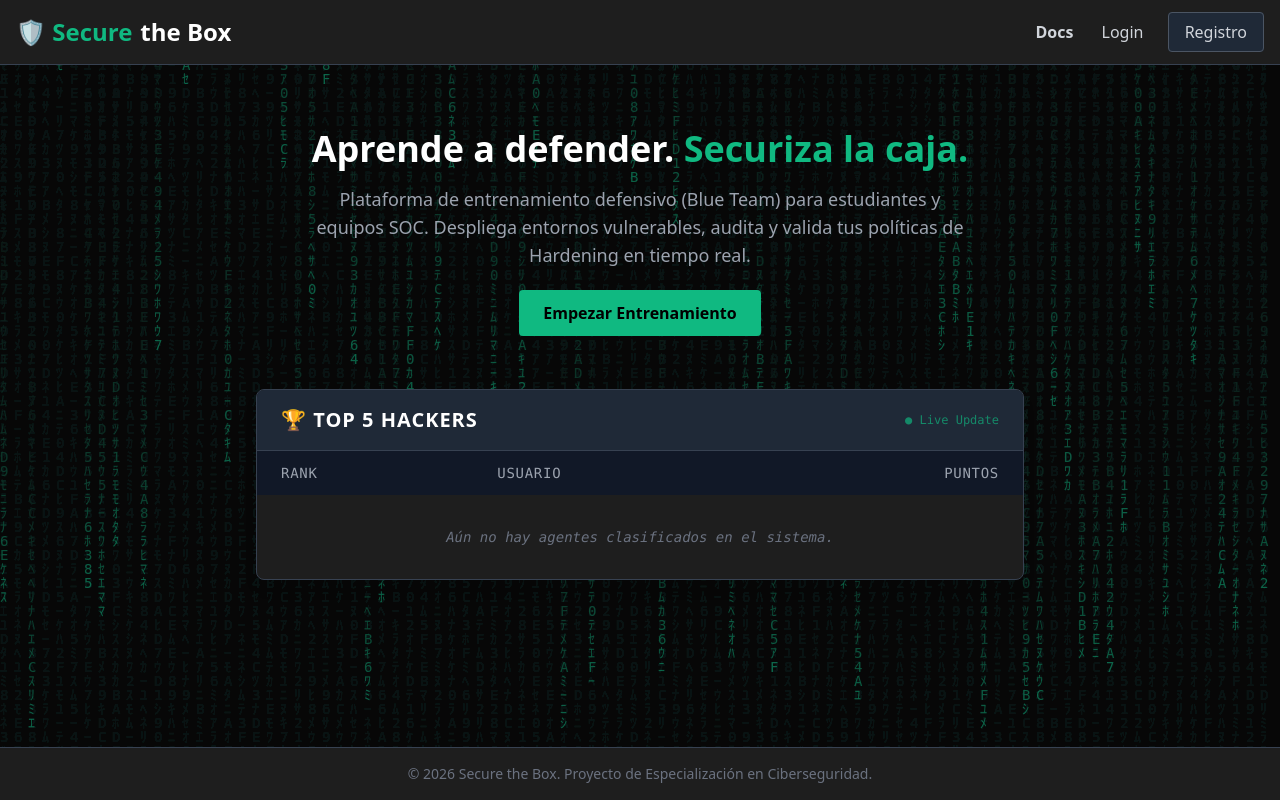
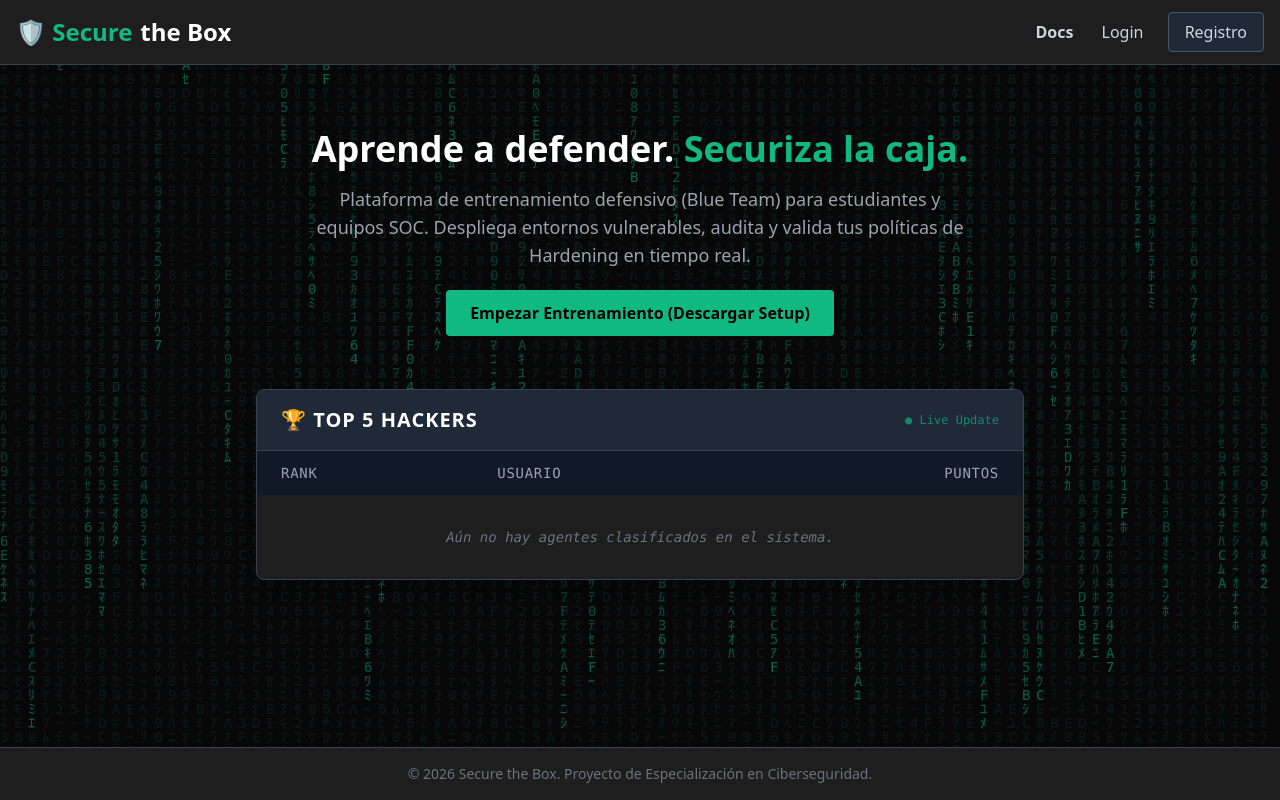
Before and after one commit to Guilleee50/secure-the-box-web, a Django app: template templates/index.html in a window 1280 px wide. Run offline with Django 5.2, Linux system fonts and the light colour scheme; the template is opened without the code that fills it, so the values that code supplies are empty; some libraries are stand-ins or nearby versions.

Commit message:
CREATE Fitxero setup.sh para descargar

```diff
--- a/templates/index.html
+++ b/templates/index.html
@@ -7,8 +7,9 @@
         Plataforma de entrenamiento defensivo (Blue Team) para estudiantes y equipos SOC.
         Despliega entornos vulnerables, audita y valida tus políticas de Hardening en tiempo real.
     </p>
-    <a href="#" class="bg-[#10b981] text-black font-bold py-3 px-6 rounded hover:bg-green-400 transition">
-        Empezar Entrenamiento
+    {% load static %} <a href="{% static 'descargas/setup.sh' %}" download="setup.sh"
+        class="bg-[#10b981] text-black font-bold py-3 px-6 rounded hover:bg-green-400 transition">
+        Empezar Entrenamiento (Descargar Setup)
     </a>
 </div>
 
```
Also changed, not shown: 1 other file.
